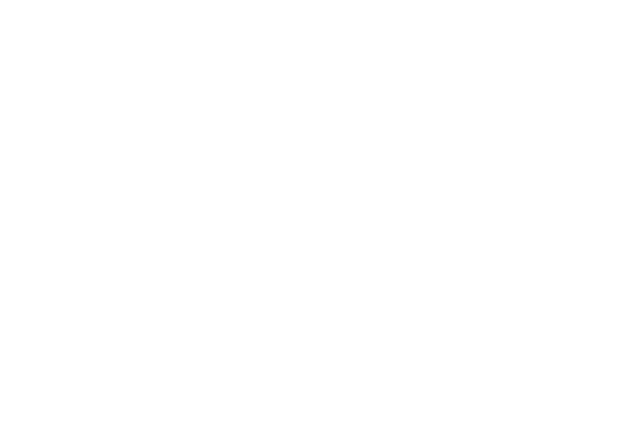
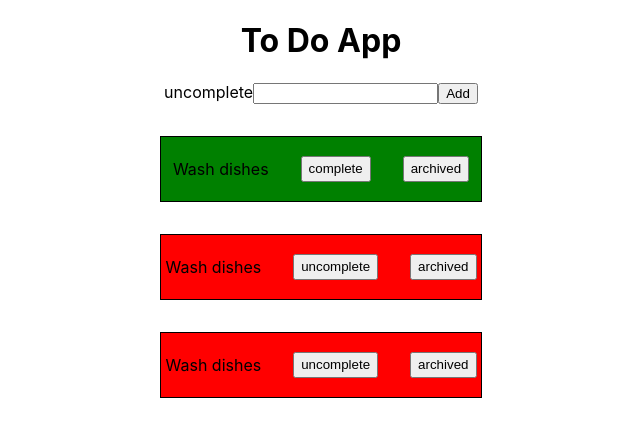
Before and after one commit to lkk95/todoapp, a React (Create React App) app: page / in a window 1280 px wide. Shown: the top 436 px of the page, without its empty margins (319-959 px from the left). Built offline with nearby package versions, Linux system fonts and the light colour scheme.

Commit message:
add color to complete and uncomplete tasks

```diff
--- a/package.json
+++ b/package.json
@@ -9,6 +9,7 @@
     "react": "^18.1.0",
     "react-dom": "^18.1.0",
     "react-scripts": "5.0.1",
+    "styled-components": "^5.3.5",
     "web-vitals": "^2.1.4"
   },
   "scripts": {
--- a/src/App.css
+++ /dev/null
@@ -1,38 +0,0 @@
-.App {
-  text-align: center;
-}
-
-.App-logo {
-  height: 40vmin;
-  pointer-events: none;
-}
-
-@media (prefers-reduced-motion: no-preference) {
-  .App-logo {
-    animation: App-logo-spin infinite 20s linear;
-  }
-}
-
-.App-header {
-  background-color: #282c34;
-  min-height: 100vh;
-  display: flex;
-  flex-direction: column;
-  align-items: center;
-  justify-content: center;
-  font-size: calc(10px + 2vmin);
-  color: white;
-}
-
-.App-link {
-  color: #61dafb;
-}
-
-@keyframes App-logo-spin {
-  from {
-    transform: rotate(0deg);
-  }
-  to {
-    transform: rotate(360deg);
-  }
-}
--- a/src/App.js
+++ b/src/App.js
@@ -1,7 +1,63 @@
-import "./App.css";
+import React, { useState } from "react";
+import styled from "styled-components";
+import { nanoid } from "nanoid";
+import Header from "./components/Header.js";
+import Form from "./components/Form.js";
+import Task from "./components/Task.js";
 
 function App() {
-  return <div className="App"></div>;
+  const [tasks, setTasks] = useState();
+
+  const allTasks = [
+    {
+      id: nanoid(),
+      name: "Wash dishes",
+      completed: true,
+      archived: false,
+    },
+    {
+      id: nanoid(),
+      name: "Wash dishes",
+      completed: false,
+      archived: false,
+    },
+    {
+      id: nanoid(),
+      name: "Wash dishes",
+      completed: false,
+      archived: false,
+    },
+  ];
+
+  function switchComplete(id, newValue) {}
+
+  return (
+    <AppContainer>
+      <Header />
+      <Form />
+      <section>
+        {allTasks.map((task) => {
+          return (
+            <Task
+              key={task.id}
+              name={task.name}
+              completed={task.completed}
+              switchComplete={(newValue) => switchComplete(task.id, newValue)}
+              archived={task.archived}
+            />
+          );
+        })}
+      </section>
+    </AppContainer>
+  );
 }
 
 export default App;
+
+const AppContainer = styled.div`
+  text-align: center;
+  display: flex;
+  flex-direction: column;
+  justify-content: center;
+  align-items: center;
+`;
--- /dev/null
+++ b/src/components/Form.js
@@ -0,0 +1,9 @@
+export default function Form() {
+  return (
+    <form>
+      <label>uncomplete</label>
+      <input type="text"></input>
+      <button>Add</button>
+    </form>
+  );
+}
--- /dev/null
+++ b/src/components/Header.js
@@ -0,0 +1,7 @@
+export default function Header() {
+  return (
+    <header>
+      <h1>To Do App</h1>
+    </header>
+  );
+}
--- /dev/null
+++ b/src/components/Task.js
@@ -0,0 +1,27 @@
+import styled from "styled-components";
+
+export default function Task({ name, completed, archived }) {
+  return (
+    <TaskContainer completed={completed}>
+      <p>{name}</p>
+      <Button>{completed ? "complete" : "uncomplete"}</Button>
+      <Button>{archived ? "delete" : "archived"}</Button>
+    </TaskContainer>
+  );
+}
+
+const TaskContainer = styled.section`
+  height: 4em;
+  width: 20em;
+  border: solid 1px black;
+  display: flex;
+  justify-content: center;
+  align-items: center;
+  margin: 2em 0 2em 0;
+  gap: 2em;
+  background-color: ${(props) => (props.completed ? "green" : "red")};
+`;
+
+const Button = styled.button`
+  height: 2em;
+`;
```
Also changed, not shown: 1 other file (tests, documents, lock files or other folders).
